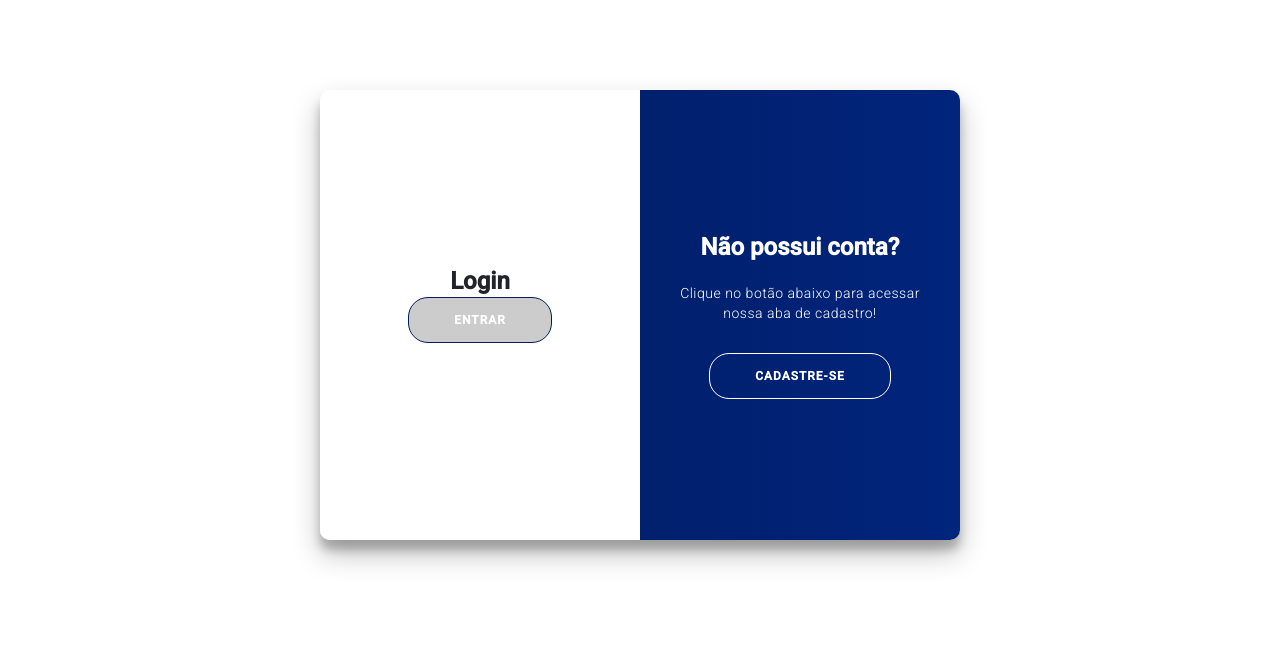
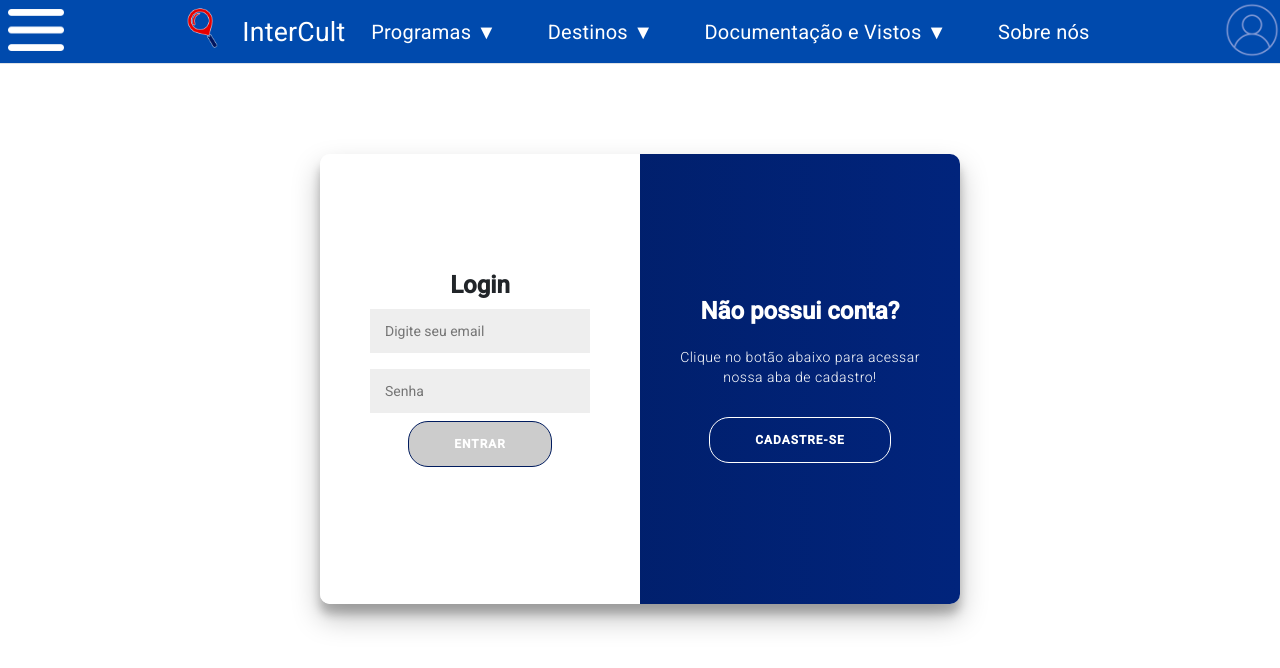
Before and after one commit to Dallacqua90125/IntercultV1, an Angular app in the folder TCC/InterCult/: page /login in a window 1280 px wide. Shown: the top 668 px of the page. Built offline with nearby package versions, Linux system fonts and the light colour scheme.

Commit message:
yan 26/28

```diff
--- a/TCC/InterCult/src/app/pages/login/login.component.html
+++ b/TCC/InterCult/src/app/pages/login/login.component.html
@@ -1,11 +1,11 @@
-<!-- <app-nav-bar></app-nav-bar> -->
+<app-nav-bar></app-nav-bar>
 <div class="container" id="container">
   <div class="form-container sign-in-container">
     <div class = "form">
       <h1>Login</h1>
 
-      <!-- <input type="email" [(ngModel)]="email"  placeholder="Digite seu email" required>
-      <input [(ngModel)]="password" type="password" placeholder="Senha" required> -->
+      <input type="email" [(ngModel)]="email"  placeholder="Digite seu email" required>
+      <input [(ngModel)]="password" type="password" placeholder="Senha" required>
 
       <button type="button" (click)="doLogin()" [disabled]="!password || !email" >ENTRAR</button>
       <div id="google-btn" style="  margin-top: 6%; margin-bottom: 4%;">
```
